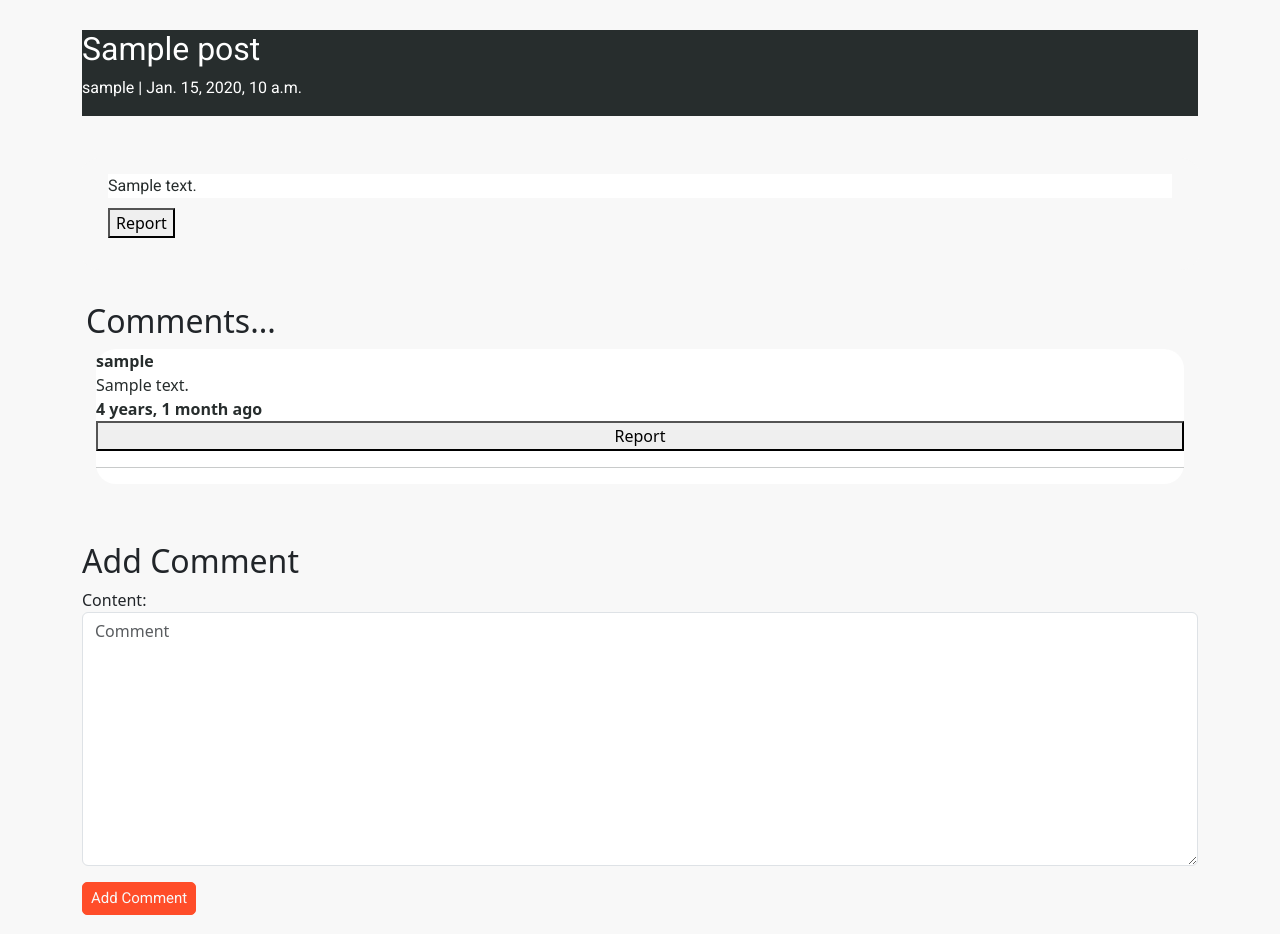
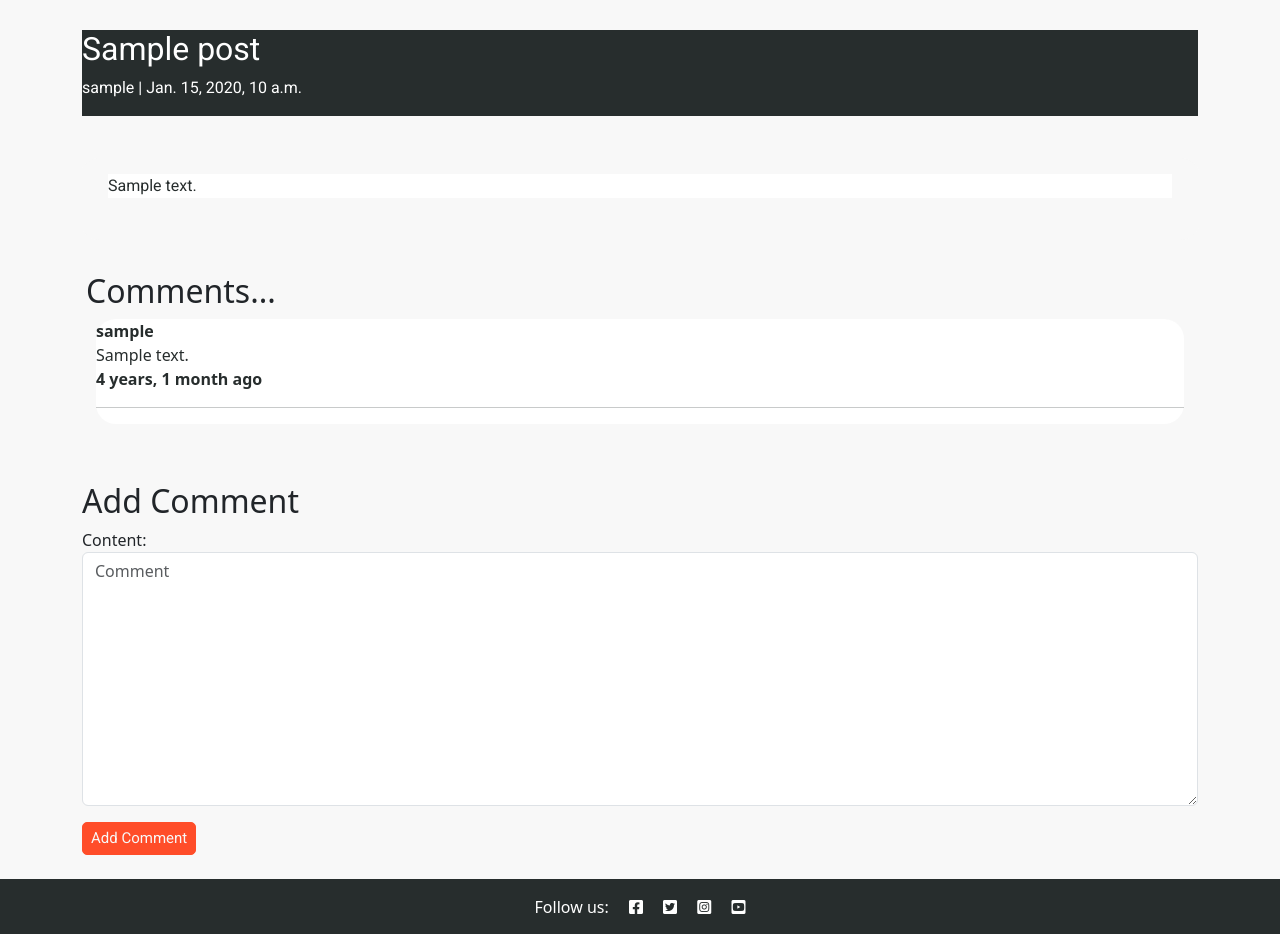
Before and after one commit to e-tidemo/crip-talk, a Django app: a page that uses forumapp/templates/forumapp/post_detail.html in a window 1280 px wide. Shown: the part 94-1028 px from the top of the page. Run offline with Django 4.2, Linux system fonts and the light colour scheme; tables that the repository leaves empty hold one stand-in row (values such as "Sample post"); parts of the project's set-up code (start-up, migrations or seed data) failed here and were passed over.

Commit message:
Remove report function

```diff
--- a/forumapp/forms.py
+++ b/forumapp/forms.py
@@ -73,7 +73,3 @@ class TermsAndConditionsForm(forms.ModelForm):
     class Meta:
         model = TermsAndConditions
         fields = ['content']
-
-class ReportForm(forms.Form):
-    subject = forms.CharField(max_length=100)
-    message = forms.CharField(widget=forms.Textarea)
--- a/forumapp/models.py
+++ b/forumapp/models.py
@@ -2,7 +2,6 @@ from django.db import models
 from django.contrib.auth.models import User
 from taggit.managers import TaggableManager
 from django.utils.html import strip_tags
-from django.utils.text import slugify
 import random
 
 # Create your models here.
@@ -28,10 +27,6 @@ class Post(models.Model):
         return f"{self.title} | by {self.author}"
 
     def save(self, *args, **kwargs):
-        if not self.slug:
-            title_for_slug = self.title or "default-title"
-            self.slug = slugify(title_for_slug)
-
         self.excerpt = strip_tags(self.content[:150])
 
         super().save(*args, **kwargs)
--- a/forumapp/templates/forumapp/post_detail.html
+++ b/forumapp/templates/forumapp/post_detail.html
@@ -31,7 +31,6 @@
                             <button type="submit" class="btn btn-primary post-button" onclick="return confirm('Are you sure you want to delete this post?')">Delete</button>
                         </form>
                 {% endif %}
-                    <button onclick="openReportForm()">Report</button>
                 </p>
             </div>
         </div>
@@ -56,7 +55,6 @@
                     <strong>
                         {{ comment.updated_on | naturaltime }}
                     </strong>
-                    <button onclick="openReportForm()">Report</button>
                     {% if request.user == comment.author %}
                     <p>
                         <form method="get" action="{% url 'edit-comment' pk=comment.id %}" style="display: inline;">
--- a/forumapp/templates/forumapp/report_success.html
+++ /dev/null
@@ -1,6 +0,0 @@
-{% extends 'base.html' %}
-
-{% block content %}
-<h2>Report submitted successfully!</h2>
-<p>The administrator will review your report and decide how to take action.</p>
-{% endblock %}
--- a/forumapp/urls.py
+++ b/forumapp/urls.py
@@ -17,6 +17,4 @@ urlpatterns = [
     path('edit-comment/<int:pk>/', views.CommentUpdateView.as_view(), name='edit-comment'),
     path('delete-post/<slug:slug>/', views.PostDeleteView.as_view(), name='delete-post'),
     path('delete-comment/<int:pk>/', views.CommentDeleteView.as_view(), name='delete-comment'),
-    path('send_report_email/<slug:post_slug>/', views.send_report_email, name='send_report_email_post'),
-    path('send_report_email/comment/<int:comment_id>/', views.send_report_email, name='send_report_email_comment'),
 ]
```
Also changed, not shown: forumapp/templates/forumapp/report.html (deleted, +0 -10 lines).
